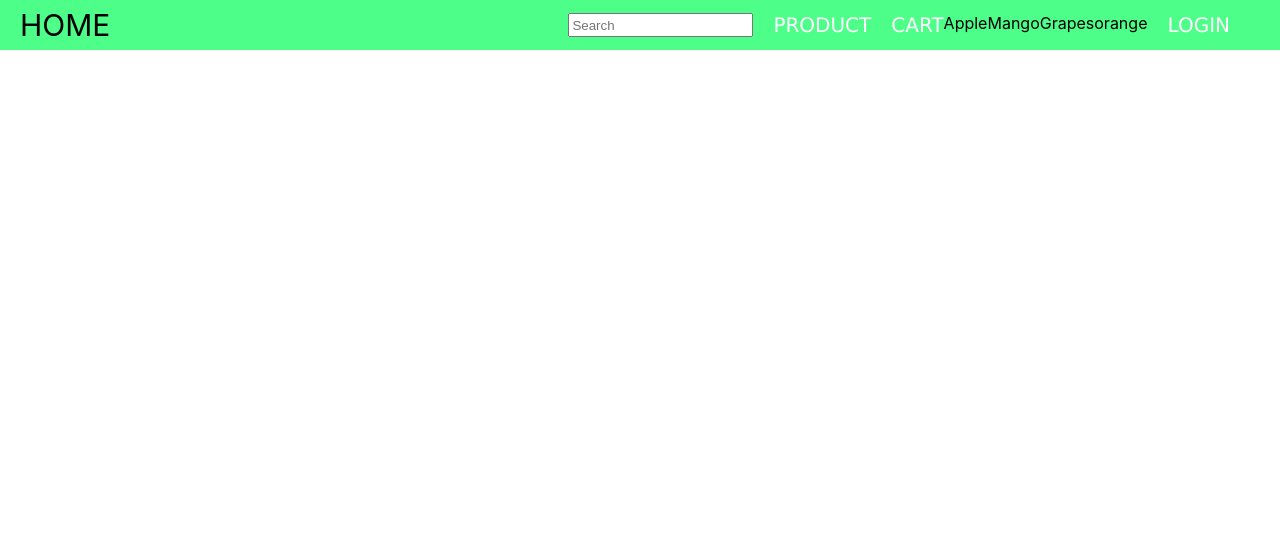
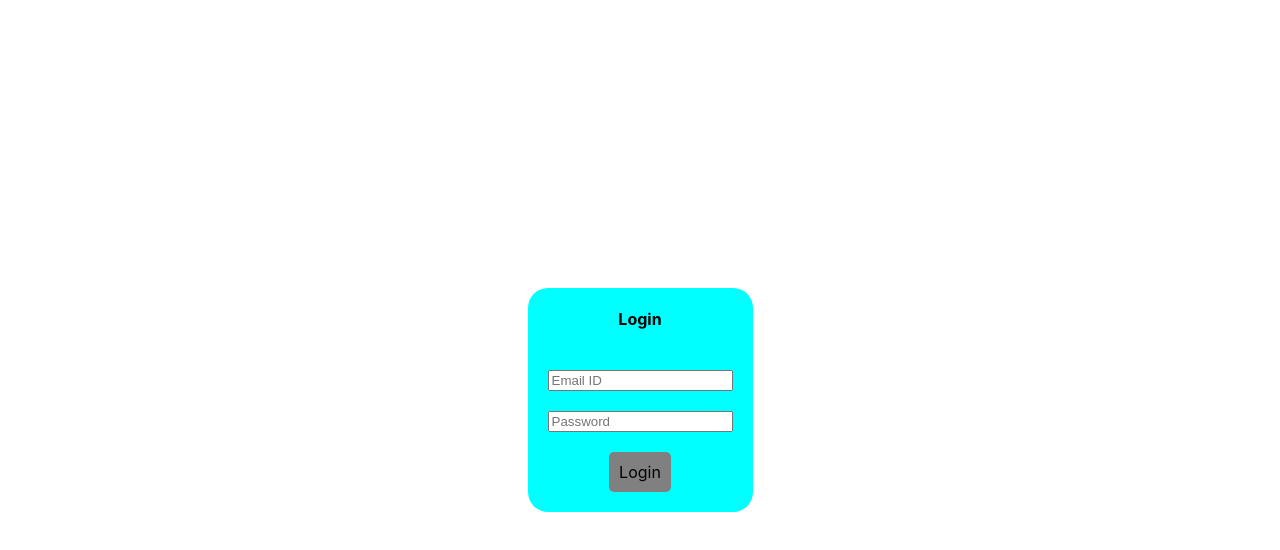
Before and after one commit to Abhishek140298/E-Commerece-App, a React (Create React App) app: page / in a window 1280 px wide. Shown: the top 550 px of the page. Built offline with nearby package versions, Linux system fonts and the light colour scheme.

Commit message:
working on loginPage

```diff
--- a/src/component/home/Home.js
+++ b/src/component/home/Home.js
@@ -1,10 +1,11 @@
 import React from 'react';
 import NavBar from '../navBar/NavBar';
 import Product from '../product/Product';
+import Login from '../login/Login'
 const Home = () => {
   return (
     <>
-      <NavBar />
+      <Login />
 
     </>
   );
--- /dev/null
+++ b/src/component/login/Login.css
@@ -0,0 +1,40 @@
+.main_div{
+
+	display: flex;
+	justify-content: center;
+	align-items: center;
+height: 100vh;
+
+}
+.login_box{
+	background-color: aqua;
+
+	display: flex;
+	flex-direction: column;
+	border-radius: 20px;
+align-items: center;
+}
+.credential_div{
+	display: flex;
+	flex-direction: column;
+	align-items: center;
+	justify-content: center;
+	padding-left: 20px;
+	padding-right: 20px;
+
+
+
+}
+.login_input{
+margin-top: 20px;
+
+
+}
+.login_button{
+margin-top: 20px;
+margin-bottom: 20px;
+background-color: grey;
+border-radius: 5px;
+padding: 10px;
+cursor: pointer;
+}
--- /dev/null
+++ b/src/component/login/Login.js
@@ -0,0 +1,19 @@
+import React from 'react';
+import './Login.css';
+
+const Login = () => {
+  return (
+    <div className='main_div'>
+      <div className='login_box'>
+        <h4>Login</h4>
+				<div className='credential_div'>
+				<input className='login_input' placeholder="Email ID" type='text'/>
+				<input className='login_input' placeholder='Password' type ='password'/>
+				<span className='login_button'>Login</span>
+				</div>
+      </div>
+    </div>
+  );
+};
+
+export default Login;
```
